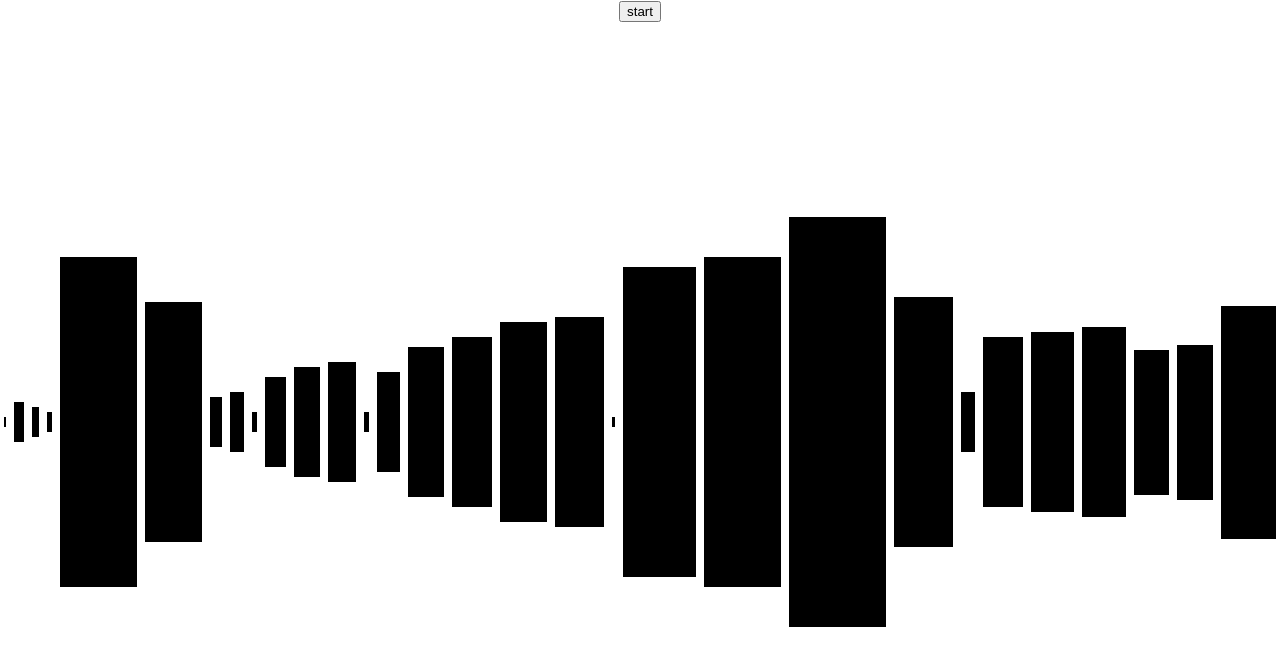
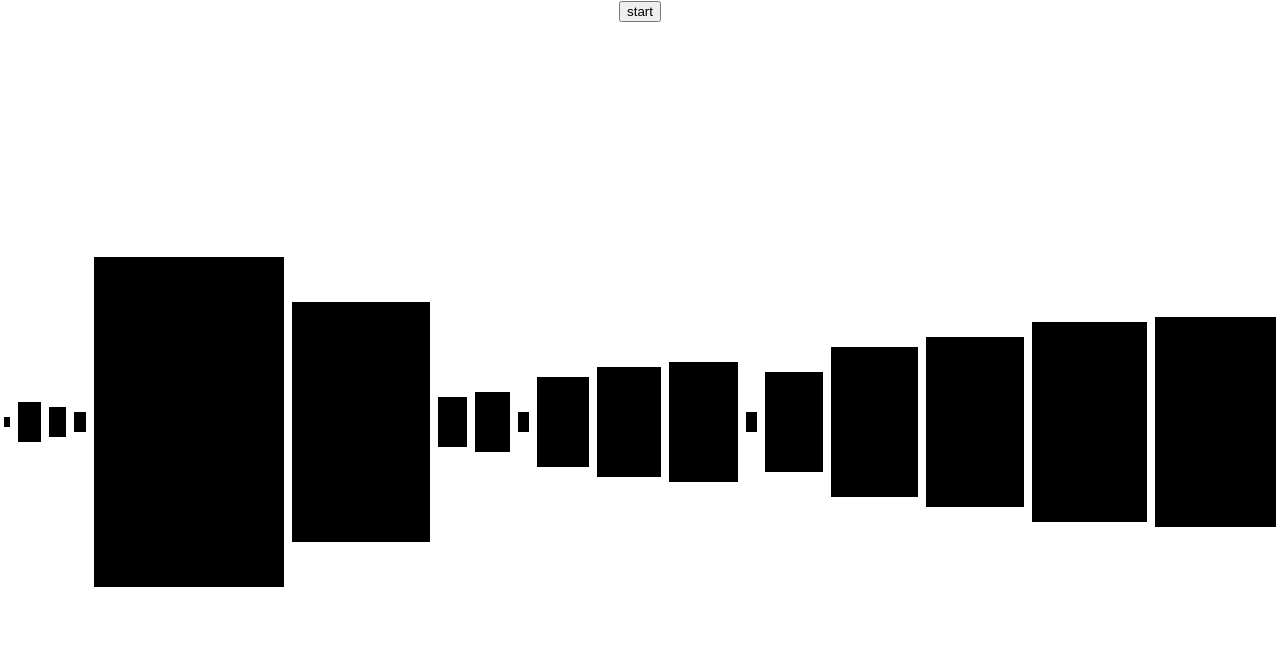
Before and after one commit to rational-kunal/visualalgoz, a React (Create React App) app: page / in a window 1280 px wide. Shown: the top 666 px of the page. Built offline with nearby package versions, Linux system fonts and the light colour scheme.

Commit message:
no need for atttaching class yet

```diff
--- a/src/App.js
+++ b/src/App.js
@@ -3,7 +3,6 @@ import React from "react";
 // import SortView from "./components/sorter/SortView";
 import SortAnimator from "./components/sorter/SortAnimator";
 import bubbleSort from "./components/core/sort/BubbleSort";
-// import mergeSort from "./components/core/sort/MergeSort";
 import quickSort from "./components/core/sort/QuickSort";
 import "./App.css";
 
@@ -12,7 +11,7 @@ class App extends React.Component {
   render() {
     return (
       <div className="App">
-        <SortAnimator sortingFunction={ quickSort } />
+        <SortAnimator sortingFunction={ bubbleSort } />
       </div>
     );
   }
--- a/src/components/core/sort/BubbleSort.js
+++ b/src/components/core/sort/BubbleSort.js
@@ -1,15 +1,18 @@
-export default function bubbleSort(values) {
-    let stepValues = [];
-    for (let i = 0; i < values.length; i++) {
-        for (let j = 0; j < values.length - i - 1; j++) {
-            if (values[j] > values[j + 1]) {
-                let temp = values[j];
-                values[j] = values[j + 1];
-                values[j + 1] = temp;
-                stepValues.push([...values]);
+export default function bubbleSort(unsortedArray) {
+    let positions = [];
+    let position = [ ...Array(unsortedArray.length).keys() ];
+    for (let i = 0; i < unsortedArray.length; i++) {
+        for (let j = 0; j < unsortedArray.length - i - 1; j++) {
+            if (unsortedArray[j] > unsortedArray[j + 1]) {
+                let temp = unsortedArray[j];
+                unsortedArray[j] = unsortedArray[j + 1];
+                unsortedArray[j + 1] = temp;
+
+                [position[j], position[j+1]] = [position[j+1], position[j]];
+                positions.push([ j, j+1 ]);
             }
         }
     }
 
-    return stepValues
+    return positions
 }
--- a/src/components/sorter/SortAnimator.js
+++ b/src/components/sorter/SortAnimator.js
@@ -2,35 +2,37 @@ import React from "react";
 import SortView from "./SortView";
 
 class SortAnimator extends React.Component {
-    values = [10, 40, 30, 20, 330, 240, 50, 60, 20, 90, 110, 120, 20, 100, 150, 170, 200, 210, 10, 310, 330, 410, 250, 60, 170, 180, 190, 145, 155, 233];
+    values = [10, 40, 30, 20, 330, 240, 50, 60, 20, 90, 110, 120, 20, 100, 150, 170, 200, 210];
+    position = [0, 0];
     Q = [];
     animationQueue = [];
 
     animate() {
         let delay = 10;
         for (let i = 0; i < this.animationQueue.length; i++) {
-            let newValues = this.animationQueue[i];
+            let newPosition = this.animationQueue[i];
 
             setTimeout(() => {
-                this.values = newValues;
+                this.position = newPosition;
                 i += 1;
 
                 this.forceUpdate();
             }, delay);
-            delay += 80;
+            delay += 800;
         }
     }
 
     constructor({ sortingFunction }) {
         super(null);
         this.animationQueue = sortingFunction([...this.values]);
+        console.log(this.animationQueue);
     }
 
     render() {
         return (
             <div>
                 <button onClick={() => this.animate()}>start</button>
-                <SortView values={ this.values } />
+                <SortView values={ this.values } position={ this.position }/>
             </div>
         )
     }
--- a/src/components/sorter/SortItem.js
+++ b/src/components/sorter/SortItem.js
@@ -1,11 +1,13 @@
 import React from "react";
 
-function SortItem({ value }) {
+class SortItem extends React.Component{
+    render() {
         return (
             <div
+
                 style={{
-        width: value,
-        height: value,
+                    width: this.props.value,
+                    height: this.props.value,
                     margin: "4px",
                     backgroundColor: "black",
                     transition: "all 0.2s cubic-bezier(0,-0.37,1,1.34)"
@@ -13,5 +15,6 @@ function SortItem({ value }) {
             />
         );
     }
+}
 
 export default SortItem;
--- a/src/components/sorter/SortView.js
+++ b/src/components/sorter/SortView.js
@@ -1,9 +1,19 @@
 import React, { useState } from "react";
 import SortItem from "./SortItem";
+import './sortItem.css'
 
 class SortView extends React.Component {
-  values = [];
+    valueViews = [];
+
+  constructor(props) {
+      super(props);
+
+      this.valueViews = props.values.map(x =>( <SortItem value={x} /> ));
+  }
+
   render() {
+      [this.valueViews[this.props.position[0]], this.valueViews[this.props.position[1]]] = [this.valueViews[this.props.position[1]], this.valueViews[this.props.position[0]]];
+
       return (
           <div
               style={{
@@ -13,12 +23,11 @@ class SortView extends React.Component {
                   alignItems: "center"
               }}
           >
-        {this.props.values.map(v => (
-          <SortItem value={v} />
-        ))}
+              { this.valueViews }
       </div>
       );
   }
+
 }
 
 export default SortView;
--- a/src/components/sorter/sortItem.css
+++ b/src/components/sorter/sortItem.css
@@ -0,0 +1,4 @@
+.circle {
+    border-radius: 20px;
+    background-color: cyan;
+}
```
Lines whose indentation alone changed are shown as unchanged.
